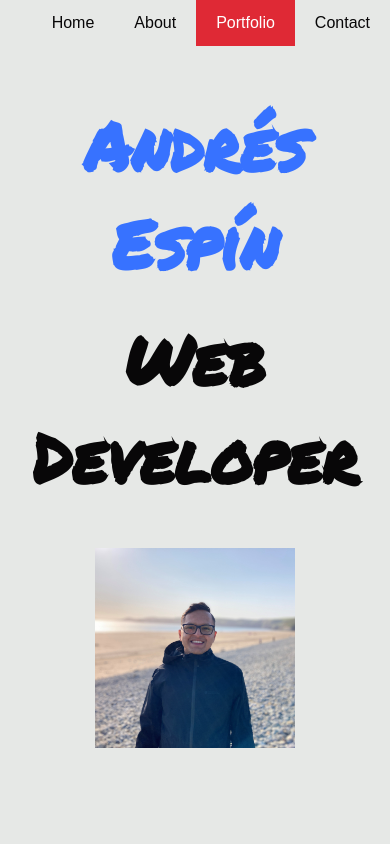
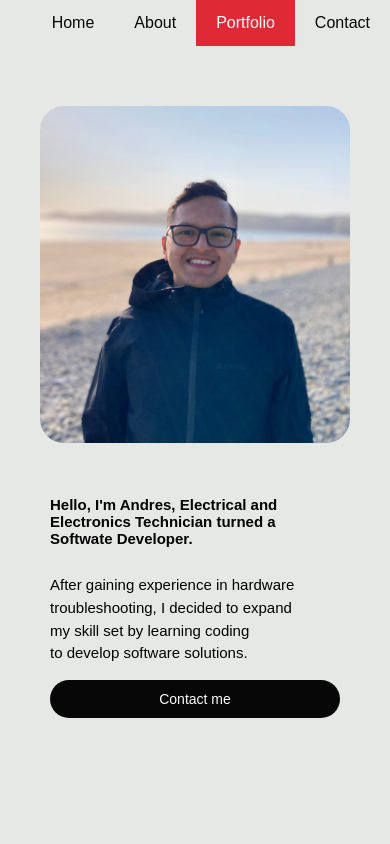
Before and after one commit to andres3m/personal-website, a React (Create React App) app: page / in a window 390 px wide. Shown: the top 844 px of the page. Built offline with nearby package versions, Linux system fonts and the light colour scheme.

Commit message:
#4 #7 Home section update

```diff
--- a/src/App.css
+++ b/src/App.css
@@ -4,7 +4,7 @@ html {
 }
 
 .App {
-  text-align: center;
+  /* text-align: center; */
   font-family: Arial, sans-serif;
   scroll-snap-type: y mandatory;
   height: 100vh;
@@ -30,19 +30,43 @@ section {
 #home-container {
   display: flex;
   flex-direction: row;
-  column-gap: 10vh;
-  row-gap: 5vh;
+  /* row-gap: 5vh; */
   align-items: center;
 }
 
+#name-title-container {
+  border-radius: 25px;
+  margin: 10px;
+  padding: 20px;
+  position: relative;
+  overflow: hidden;
+  display: flex;
+  flex-direction: column;
+  box-sizing: border-box;
+}
 
-#name-title-container {
+
+/* @media (min-width: 768px) {
+  #name-title-container {
+      min-width: 500px;
+  }
+} */
+
+/* #name-title-container {
   display: flex;
   flex-direction: column;
   justify-content: center;
+} */
+
+@media (min-width: 768px) {
+  #name {
+      font-size: 40px;
+      line-height: 47px;
+  }
 }
 
-#name {
+
+/* #name {
   font-size: 10vh;
   color: transparent;
   background-color: #3772FF;
@@ -51,7 +75,7 @@ section {
   font-family: "Permanent Marker", cursive;
   font-weight: 800;
   font-style: normal;
-}
+} */
 
 #contact-container {
   display: flex;
@@ -69,17 +93,59 @@ section {
   }
 }
 
-#job-title{
+
+#job-title {
+  font-style: normal;
+  font-weight: 400;
+  font-size: 16px;
+  line-height: 151.34%;
+}
+
+/* #job-title{
   font-size: 10vh;
   color: #080708;
   font-family: "Permanent Marker", cursive;
   font-weight: 800;
   font-style: normal;
+} */
+
+/* #my-pic {
+  max-width: 200px;
+  max-height: 460px;
+  width: 303.5px;
+  height: 303.5px;
+  border-radius: 24px;
+  object-fit: cover;
+} */
+
+#my-pic {
+  border-radius: 24px;
+  margin: 10px;
+  object-fit: cover;
+  width: calc(100% - 40px);
+  height: 40vh;
+  /* min-height: 300px;
+  max-height: 400px; */
 }
 
-#my-pic {
-  width: 303.5px;
-  height: 303.5px;
+@media (min-width: 768px) {
+  #my-pic {
+      width: calc(40vw - 40px);
+      min-width: 200px;
+      max-width: 460px;
+      height: 500px;
+      max-height: 570px;
+  }
+}
+
+@media (min-width: 681px) and (max-width: 767px) {
+  #my-pic{
+    width: calc(40vw - 40px);
+    min-width: 200px;
+    max-width: 460px;
+    height: 500px;
+    max-height: 570px;
+  }
 }
 
 #about {
@@ -135,22 +201,6 @@ section {
   justify-content: center;
 }
 
-@media (max-width: 680px) {
-  #home-container {
-    flex-direction: column;
-  }
-  #name{
-    font-size: 8vh;
-  }
-  #job-title{
-    font-size: 8vh;
-  }
-  #my-pic{
-    width: 200px;
-    height: 200px;
-  }
-}
-
 footer {
   padding-top: 50px;
   display: flex;
@@ -173,3 +223,61 @@ footer {
     padding-top: 20px;
   }
 }
+
+#contact-button {
+  display: flex;
+  justify-content: center;
+  width: 170px;
+  padding: 0.7rem;
+  background-color: #080708;
+  color: #fff;
+  border: none;
+  border-radius: 30px;
+  cursor: pointer;
+  font-family: inherit;
+  font-size: 14px;
+  font-weight: 500;
+}
+
+#contact-button:hover {
+  background-color: #292329;
+  color: #ffffff;
+}
+
+@media (max-width: 680px) {
+  #home-container {
+    flex-direction: column;
+  }
+
+  #name{
+    font-size: 15px;
+  }
+
+  #job-title{
+    font-size: 15px;
+  }
+
+  #name-title-container {
+    order: 2;
+    border-radius: 25px;
+    margin: 10px;
+    padding: 20px;
+    position: relative;
+    overflow: hidden;
+    display: flex;
+    flex-direction: column;
+    box-sizing: border-box;
+  }
+
+  #contact-button {
+    width: 100%;
+  }
+
+  #my-pic{
+    order: 1;
+  }
+}
+
+/* #about-p {
+  box-sizing: content-box;
+} */
--- a/src/App.js
+++ b/src/App.js
@@ -5,7 +5,7 @@ import ContactForm from './Components/ContactForm/contactForm.js';
 import ProjectCards from './Components/ProjectCards/projectCards.js';
 import ContactLinks from './Components/ContactLinks/contactLinks.js';
 
-import ProfilePic from './Assets/profilePic.jpg';
+import ProfilePic from './Assets/profilePic.png';
 import PokemonLogo from './Assets/pokemonLogo.png';
 import ImagineriumLogo from './Assets/imagineriumLogo.png';
 import AcrossTheGlobeLogo from './Assets/acrossTheGlobeLogo.png';
@@ -39,6 +39,14 @@ function App() {
     }
   ];
 
+      // Scroll to the contact section when the button is clicked
+      const scrollToContact = () => {
+        const contactSection = document.getElementById('contact');
+        if (contactSection) {
+          contactSection.scrollIntoView({ behavior: 'smooth' });
+        }
+      };
+
   return (
     <div className="App">
       <header className="App-header">
@@ -47,16 +55,16 @@ function App() {
       <section id="home" ref={(el) => (sectionRefs.current[0] = el)}>
           <div id="home-container">
             <div id="name-title-container">
-              <span id="name">Andrés Espín</span>
-              <br/>
-              <span id="job-title">Web Developer</span>
+              <h1 id="name">Hello, I'm Andres, Electrical and Electronics Technician turned a Softwate Developer.</h1>
+              <p id="job-title">After gaining experience in hardware troubleshooting, I decided to expand my skill set by learning coding to develop software solutions.</p>
+              <button id="contact-button" onClick={scrollToContact}>Contact me</button>
             </div>
             <img src={ProfilePic} id="my-pic" alt='Portrait of Andres'></img>
           </div>
       </section>
       <section id="about" ref={(el) => (sectionRefs.current[1] = el)}>
           <h1>About</h1>
-          <p>
+          <p id="about-p">
             I'm Spanish based in Birmingham, UK. I originally studied Electronics Engineering in Spain.
             For the past 7 years I have worked with hardware in several industries like show event, automotive, marine and aerospace.
             I enjoyed the problem solving nature of my job and the possibilities of tech. But then I was attracted by the chance of use my skills to help thousands of users through software.
--- a/src/Components/ContactForm/contactForm.css
+++ b/src/Components/ContactForm/contactForm.css
@@ -51,7 +51,7 @@ textarea {
     height: 100px;
 }
 
-button {
+#submit-button {
     display: flex;
     justify-content: center;
     width: 100%;
@@ -66,7 +66,7 @@ button {
     font-weight: 500;
 }
 
-button:hover {
+#submit-button:hover {
     background-color: #f5b400;
     color: #080708;
 }
--- a/src/Components/ContactForm/contactForm.js
+++ b/src/Components/ContactForm/contactForm.js
@@ -53,7 +53,7 @@ const ContactForm = () => {
                     <textarea name="message" value={formData.message} placeholder='Message' onChange={handleChange} required />
                 </li>
             </ul>
-            <button type="submit">Send</button>
+            <button id='submit-button' type="submit">Send</button>
         </form>
     );
 };
```
Also changed, not shown: src/Assets/profilePic.png (added).
